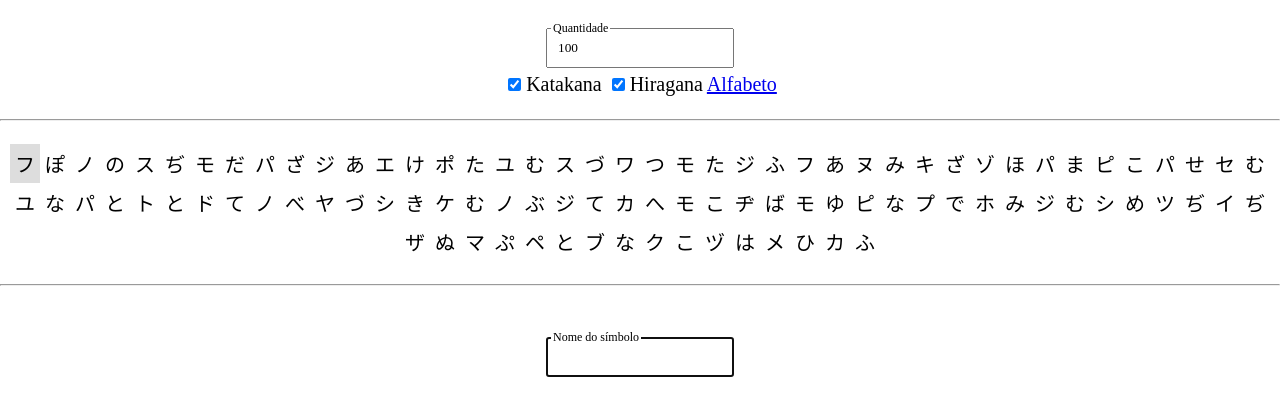
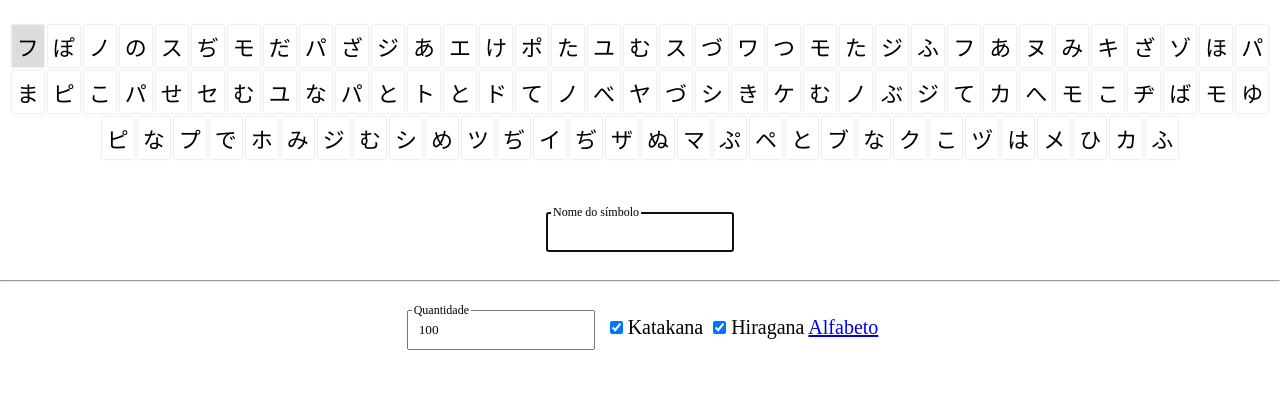
Before and after one commit to hatatori/japones-treinar, a plain HTML site: page index.html in a window 1280 px wide. Drawn offline with Linux system fonts and the light colour scheme; a web font is replaced by a local one.

Commit message:
Update index.html

```diff
--- a/index.html
+++ b/index.html
@@ -9,7 +9,7 @@
 		padding: 0;
 		list-style: none;
 		font-family: jap;
-		transition: 0.2s;
+		transition: 0.5s;
 	}
 
 	body{
@@ -17,7 +17,7 @@
 		text-align: center;
 	}
 
-	#lista li{padding: 5}
+	#lista li{padding: 5;margin: 2;box-shadow: 0px 0px 2px  rgba(0,0,0,0.2);font-size: 22px}
 
 	#lista li{
 		display: inline-block;
@@ -52,12 +52,12 @@
 		/*font-size: 10*/
 	}
 
-	.ok{background-color: #27ae60;color:white;}
-	.nok{background-color:#e74c3c;color:white;}
+	.ok{background-color: #4caf50;color:white;background: linear-gradient(#4caf50 85%, #40a050 0px)}
+	.nok{background-color:#df5553;color:white; background: linear-gradient(#df5553 85%, #d05050 0px)}
 	.cinza{background-color: #ddd}
 
 	input{margin: 5;}
-	input{padding: 10}
+	input{padding: 10;}
 
 	.lb::before{
 		content: attr(nome);
@@ -71,28 +71,30 @@
 
 	.lb{;position: relative;}
 
+
 </style>
 
 <meta charset="utf-8">
 
 <br>
 
-<label class="lb" nome="Quantidade"><input type="" nome="Quantidade" id="qt" value="100" placeholder="Quantidade"></label>
-
-<br>
 
 
-<label><input type="checkbox" id=kana checked>Katakana</label>
-<label><input type="checkbox" id=hira checked>Hiragana</label>
-<label><a target="_blank" href='alfabeto.png'>Alfabeto</a></label>
-<br><br>
-<hr><br>
 <ul id="lista"></ul>
-<br><hr>
 <br><br>
 
 <label class="lb" nome="Nome do símbolo"><input id="inp" autofocus=""></label>
 <h1 id="quadro"></h1>
+<br>
+<hr>
+<br>
+<div id="bloco1">
+	<label class="lb" nome="Quantidade"><input type="" nome="Quantidade" id="qt" value="100" placeholder="Quantidade"></label>
+
+	<label><input type="checkbox" id=kana checked>Katakana</label>
+	<label><input type="checkbox" id=hira checked>Hiragana</label>
+	<label><a target="_blank" href='alfabeto.png'>Alfabeto</a></label>
+</div>
 <script src="japones.js"></script>
 
 
```
